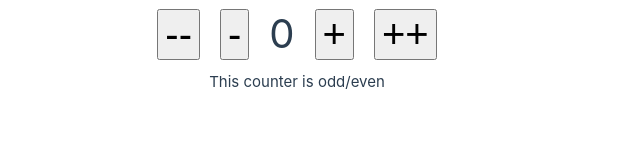
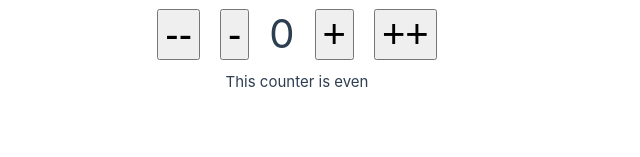
Before and after one commit to memorah/vue-composition-api-basics-v01-17102022, a Vue app: page / in a window 1280 px wide. Shown: the part 357-514 px from the top of the page, without its empty margins (343-983 px from the left). Built offline with nearby package versions, Linux system fonts and the light colour scheme.

Commit message:
even odd action

```diff
--- a/src/stores/counter.js
+++ b/src/stores/counter.js
@@ -14,6 +14,11 @@ export const useCounterStore = defineStore({
     decreaseCounter(amount) {
       this.count -= amount
     },
-  }
-
+  },
+  getters: {
+    oddOrEven: (state) => {
+      if (state.count % 2 === 0) return 'even'
+      return 'odd'
+    }
+  } ,
 })
--- a/src/views/HomeView.vue
+++ b/src/views/HomeView.vue
@@ -9,7 +9,7 @@
       <button @click="counter.increaseCounter(1)" class="btn">+</button>
       <button @click="counter.increaseCounter(2)" class="btn">++</button>
     </div>
-    <p>This counter is odd/even</p>
+    <p>This counter is {{ counter.oddOrEven }}</p>
     <div class="edit">
       <h4>edit counter title:</h4>
       <input v-model="counter.title" type="text" v-autofocus />
```
